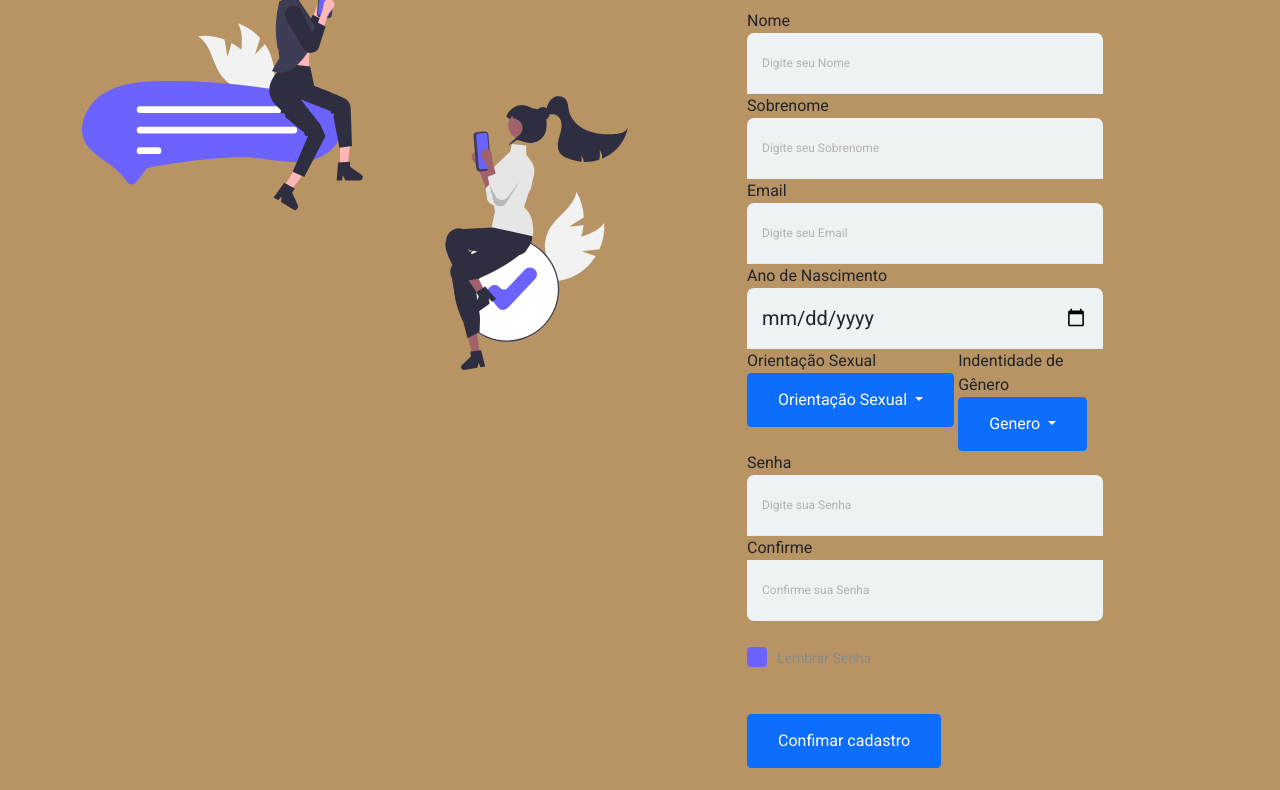
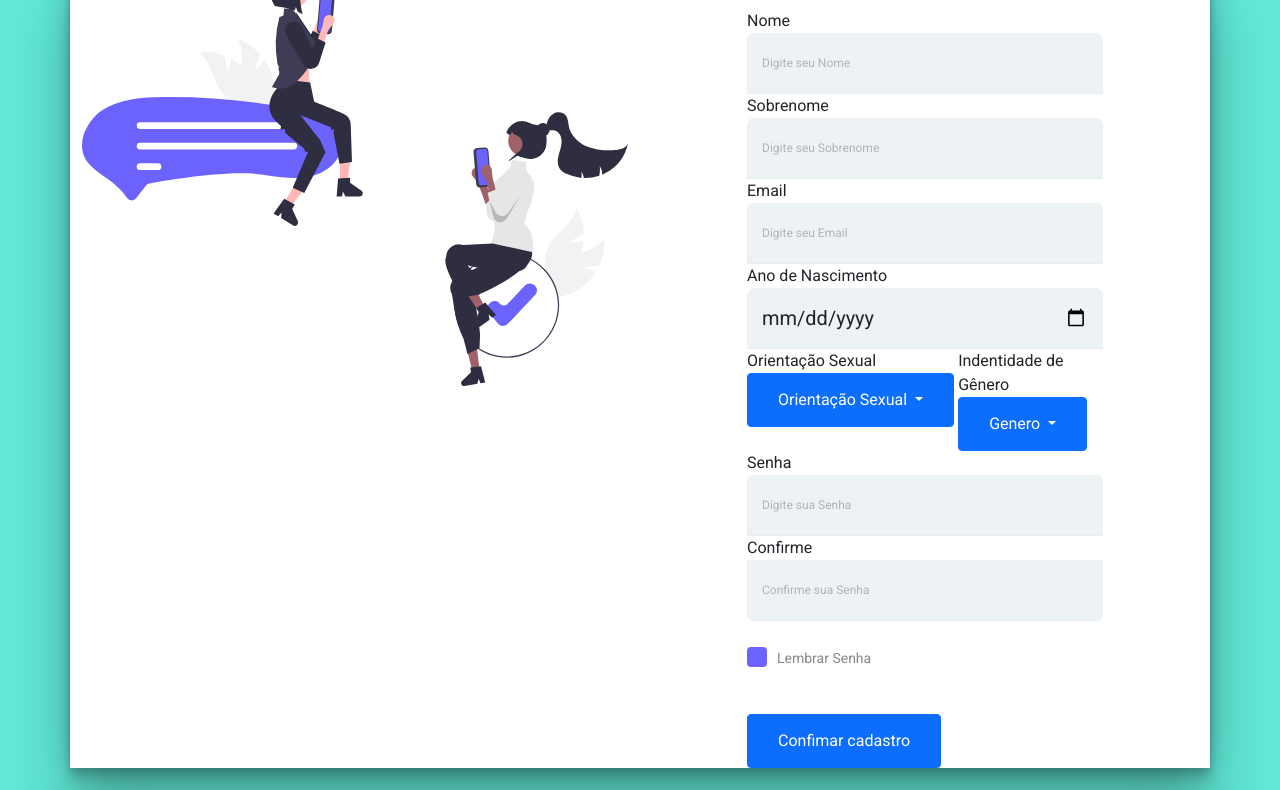
Before and after one commit to igor98santos/Cadastra-se, a plain HTML site: page index.html in a window 1280 px wide. Shown: the part 161-951 px from the top of the page. Drawn offline with nearby package versions, Linux system fonts and the light colour scheme; files that its build step writes are made by us from their sources.

Commit message:
cadastro

```diff
--- a/css/style.css
+++ b/css/style.css
@@ -1,6 +1,7 @@
 body {
   font-family: "Roboto", sans-serif;
-  background-color: #b89465; }
+  background-color: rgba(32, 223, 198, 0.706);
+}
 
 p {
   color: #b3b3b3;
@@ -199,3 +200,12 @@ h2 {
 .control--checkbox input:disabled:checked ~ .control__indicator {
   background-color: #7e0cf5;
   opacity: .2; }
+
+  .container{
+    background-color: #fff;
+    overflow: hidden;
+    box-shadow: rgba(0, 0, 0, 0.25) 0px 54px 55px, rgba(0, 0, 0, 0.12) 0px -12px 30px, rgba(0, 0, 0, 0.12) 0px 4px 6px, rgba(0, 0, 0, 0.17) 0px 12px 13px, rgba(0, 0, 0, 0.09) 0px -3px 5px;
+  }
+  .img{
+
+  }
--- a/index.html
+++ b/index.html
@@ -18,8 +18,8 @@
   <div class="content">
     <div class="container">
       <div class="row">
-        <div class="col-md-6">
-          <img src="images/social.svg" alt="Image" class="img-fluid">
+        <div class="col-md-6 pl-3">
+          <img src="images/social.svg" alt="Image" class="img-fluid mt-3">
         </div>
         <div class="col-md-6 contents">
           <div class="row justify-content-center">
```
